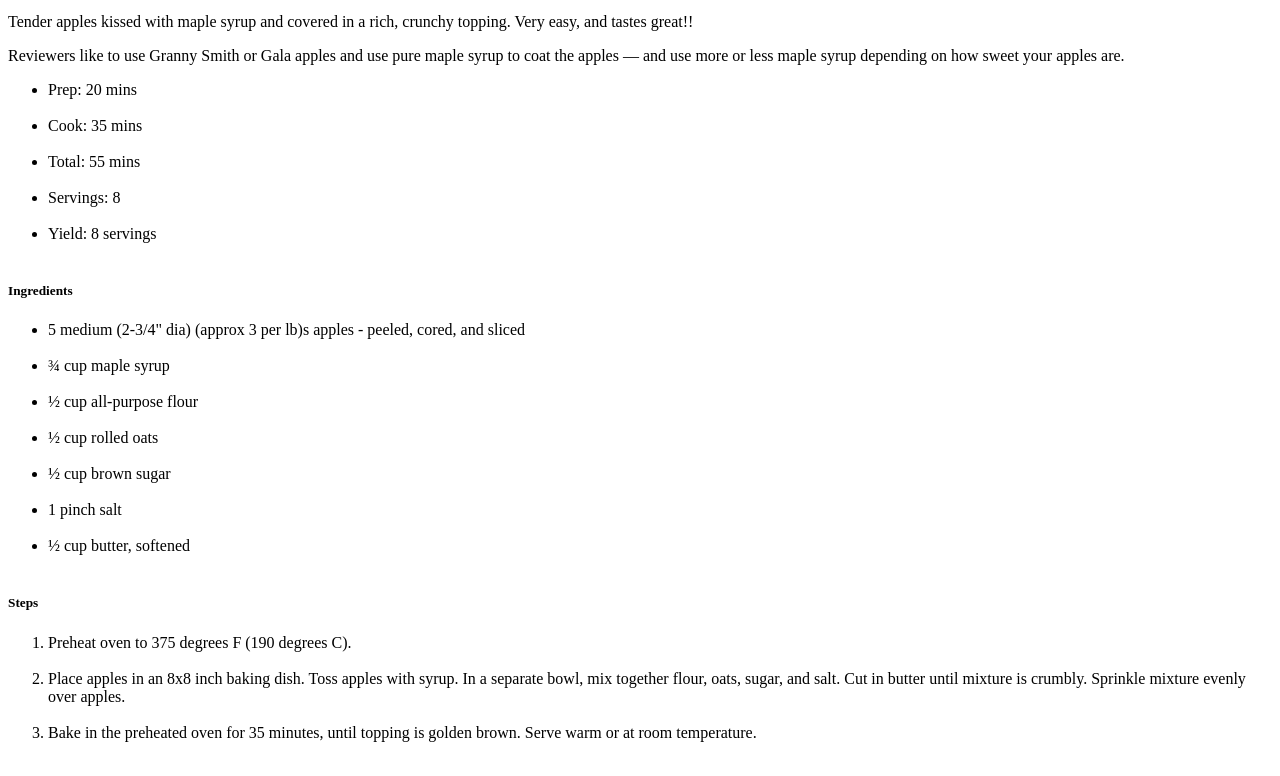
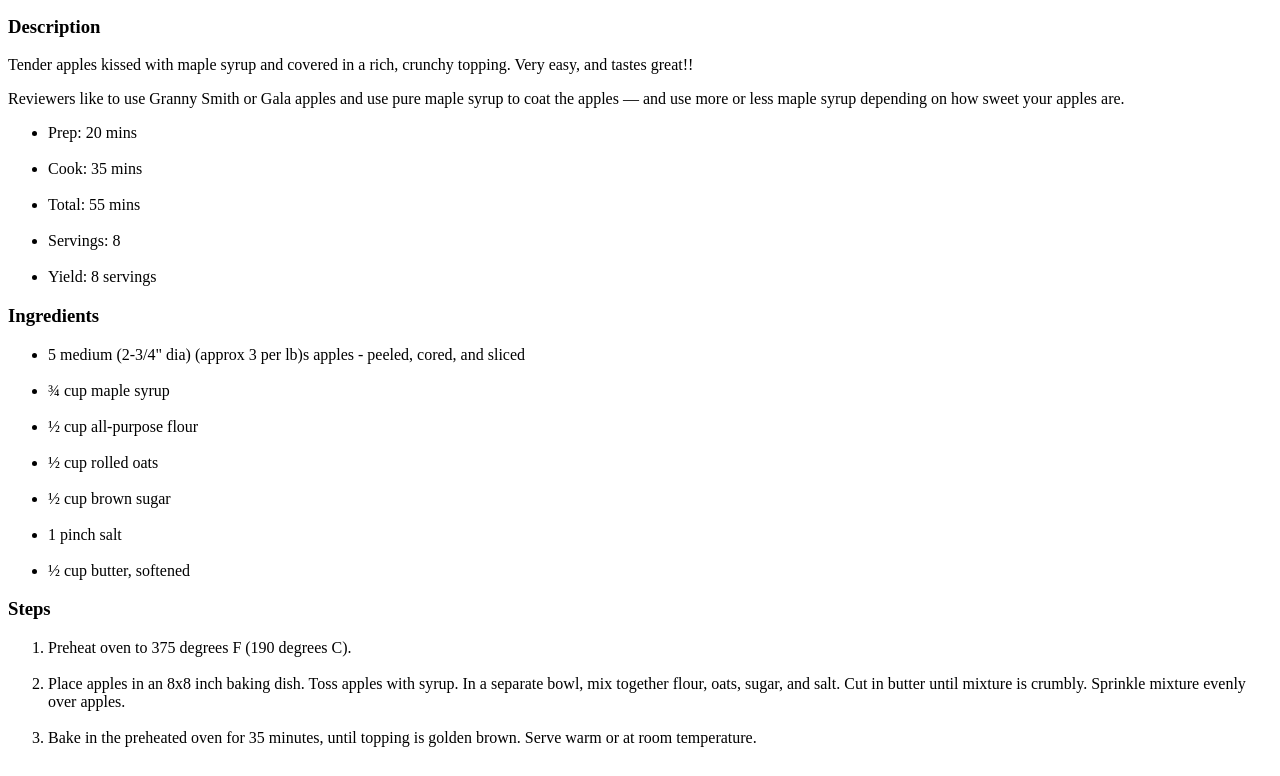
Before and after one commit to RenaldoMendez/odin-recipes, a plain HTML site: page recipes/apple-crisp.html in a window 1280 px wide. Shown: the part 305-1081 px from the top of the page. Drawn offline with Linux system fonts and the light colour scheme.

Commit message:
Reformat Apple Crisp and Berry Panna Cotta

```diff
--- a/recipes/apple-crisp.html
+++ b/recipes/apple-crisp.html
@@ -14,6 +14,8 @@
                 delicious Maple Apple Crisp.
             </figcaption>
         </figure>
+
+        <h3>Description</h3>
         <p>
             Tender apples kissed with maple syrup and
             covered in a rich, crunchy topping. Very easy,
@@ -30,10 +32,10 @@
             <li>Cook: 35 mins</li><br>
             <li>Total: 55 mins</li><br>
             <li>Servings: 8</li><br>
-            <li>Yield: 8 servings</li><br>
+            <li>Yield: 8 servings</li>
         </ul>
 
-        <h5>Ingredients</h5>
+        <h3>Ingredients</h3>
         <ul>
             <li>5 medium (2-3/4" dia) (approx 3 per lb)s apples - peeled, cored, and sliced</li><br>
             <li>¾ cup maple syrup</li><br>
@@ -41,14 +43,14 @@
             <li>½ cup rolled oats</li><br>
             <li>½ cup brown sugar</li><br>
             <li>1 pinch salt</li><br>
-            <li>½ cup butter, softened</li><br>
+            <li>½ cup butter, softened</li>
         </ul>
 
-        <h5>Steps</h5>
+        <h3>Steps</h3>
         <ol>
             <li>Preheat oven to 375 degrees F (190 degrees C).</li><br>
             <li>Place apples in an 8x8 inch baking dish. Toss apples with syrup. In a separate bowl, mix together flour, oats, sugar, and salt. Cut in butter until mixture is crumbly. Sprinkle mixture evenly over apples.</li><br>
-            <li>Bake in the preheated oven for 35 minutes, until topping is golden brown. Serve warm or at room temperature.</li><br>
+            <li>Bake in the preheated oven for 35 minutes, until topping is golden brown. Serve warm or at room temperature.</li>
         </ol>
     </body>
 </html>
```
Also changed, not shown: recipes/berry-panna-cotta.html (+7 -5 lines), recipes/grilled-tri-tip.html (+4 -4 lines).
